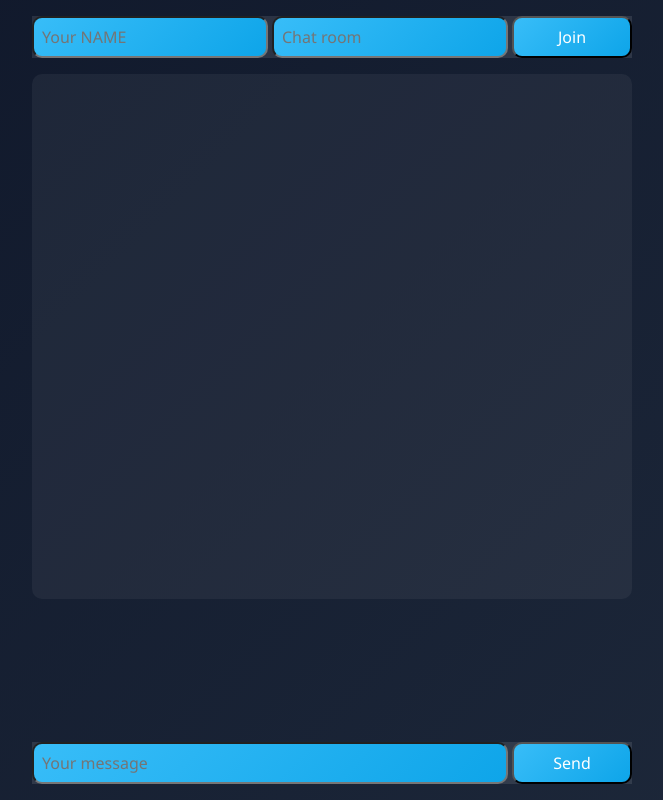
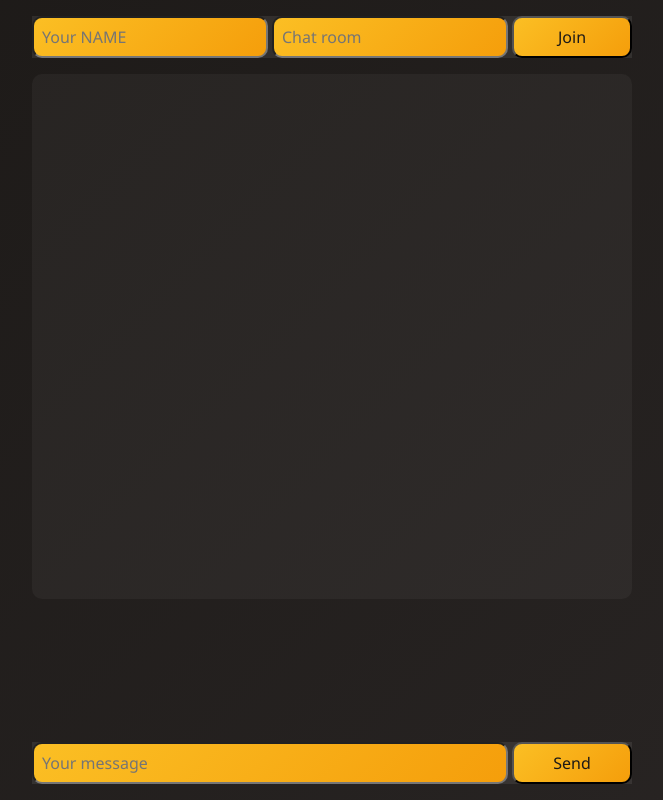
Before and after one commit to Prabhav-Pradeep/chatApp, a website: page public/index.html in a window 1280 px wide. Shown: the whole page, without its empty margins (308-971 px from the left). Drawn offline with nearby package versions, Linux system fonts and the light colour scheme; no server answers.

Commit message:
Update style.css

```diff
--- a/public/style.css
+++ b/public/style.css
@@ -4,12 +4,11 @@
   box-sizing: border-box;
   font-size: 1rem;
   font-family: 'Segoe UI', Tahoma, Geneva, Verdana, sans-serif;
-
 }
 
 body {
-  background: linear-gradient(135deg, #0f172a, #1e293b);
-  color: #f1f5f9;
+  background: linear-gradient(135deg, #1c1917, #292524); /* deep warm-dark */
+  color: #fefce8; /* light warm white */
 }
 
 main {
@@ -27,9 +26,8 @@ form {
   flex-flow: row nowrap;
   justify-content: center;
   gap: .25rem;
-  background: rgba(255, 255, 255, 0.1);
-
-  color: #fff;
+  background: rgba(255, 255, 255, 0.08); /* slightly dimmer glassy */
+  color: #fefce8;
 }
 
 input {
@@ -39,20 +37,20 @@ input {
 
 button {
   width: 20%;
-      background: linear-gradient(135deg, #38bdf8, #0ea5e9);
-  color: #fff;
+  background: linear-gradient(135deg, #fbbf24, #f59e0b); /* amber gradient */
+  color: #1c1917;
 }
 
 input,
 button {
   border-radius: 10px;
   padding: .5rem;
-      background: linear-gradient(135deg, #38bdf8, #0ea5e9);
-  color: #fff;
+  background: linear-gradient(135deg, #fbbf24, #f59e0b);
+  color: #1c1917;
 }
 
 .chat-display {
-    background-color: #333;
+  background-color: #1c1917;
   list-style-type: none;
   width: 100%;
   max-width: 600px;
@@ -64,19 +62,19 @@ button {
   justify-content: left;
   overflow: auto;
   flex-grow: 1;
-     background: rgba(255, 255, 255, 0.05);
+  background: rgba(255, 255, 255, 0.04);
 }
 
 .post {
-     background: #f1f5f9;
+  background: #fefce8;
   border-radius: 10px;
   padding: 0 0 .25rem;
   margin: .5rem;
   overflow: hidden;
   flex-shrink: 0;
 }
-.post:hover{
-    background: #e2e8f0;
+.post:hover {
+  background: #fef9c3;
 }
 .post--left {
   width: 60%;
@@ -94,15 +92,15 @@ button {
   justify-content: space-between;
   align-items: center;
   gap: .5rem;
-     color: #f1f5f9;
+  color: #fefce8;
 }
 
 .post__header--user {
-    background: linear-gradient(135deg, #38bdf8, #0ea5e9);
+  background: linear-gradient(135deg, #fbbf24, #f59e0b);
 }
 
 .post__header--reply {
-    background: linear-gradient(135deg, #a855f7, #9333ea);
+  background: linear-gradient(135deg, #fb7185, #f43f5e); /* rose red */
 }
 
 .post__header--name {
@@ -115,7 +113,7 @@ button {
 
 .post__text {
   margin-top: 5px;
-    color: #333;
+  color: #1c1917;
   padding: .25rem .5rem;
 }
 
@@ -127,9 +125,9 @@ button {
   margin: 0 auto;
   max-width: 600px;
   padding: .75rem .25rem;
-
 }
 
 .activity {
   font-style: italic;
-} can you make this better
+  color: #fcd34d;
+}
```
Lines whose indentation alone changed are shown as unchanged.
